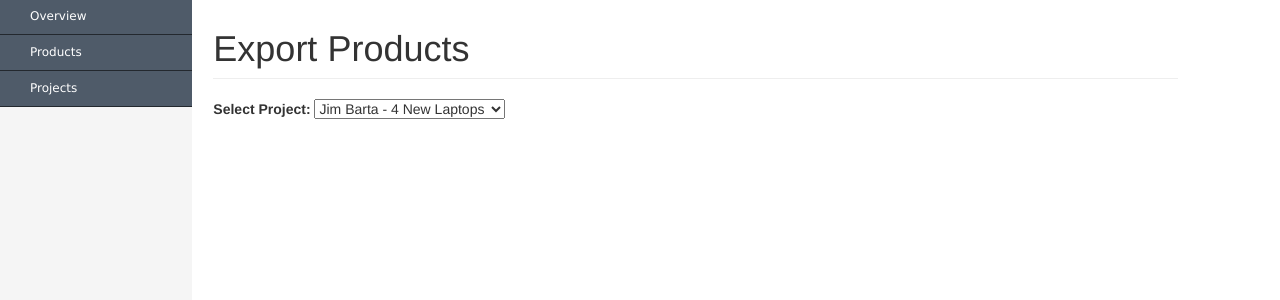
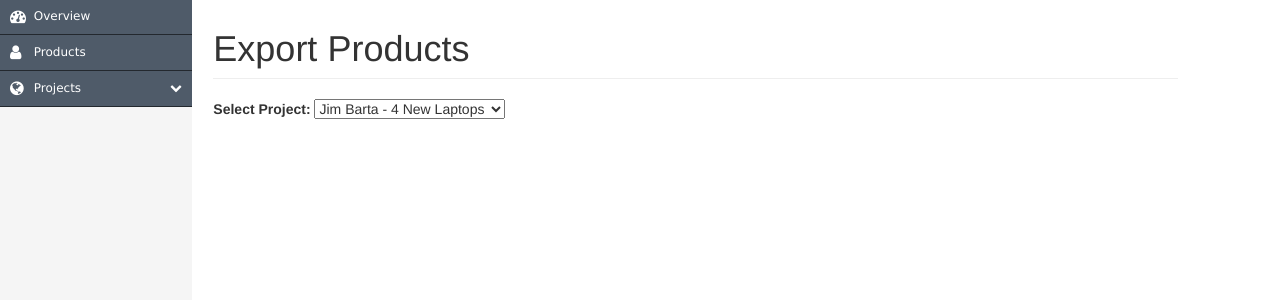
Before and after one commit to mjsorribas/track-that, a PHP site: page /exportproducts.php in a window 1280 px wide. Shown: the part 51-351 px from the top of the page. Run offline with PHP 8.4, Linux system fonts and the light colour scheme; the visitor is signed in with stand-in values (Sample User, id 1); some libraries are stand-ins or nearby versions.

Commit message:
Add FontAwesome css for icons

```diff
--- a/editproject.php
+++ b/editproject.php
@@ -13,6 +13,7 @@
     <link rel="stylesheet" href="css/sidebar.css">
     <link rel="stylesheet" href="css/editproject.css">
     <link rel="stylesheet" href="css/bootstrap-select.min.css" type="text/css">
+    <link href="//maxcdn.bootstrapcdn.com/font-awesome/4.2.0/css/font-awesome.min.css" rel="stylesheet" />
 </head>
 <body>
 	<?php
--- a/exportproducts.php
+++ b/exportproducts.php
@@ -11,7 +11,8 @@
     <title>Inventory System - Edit Project</title>
     <link rel="stylesheet" href="css/bootstrap.min.css">
     <link rel="stylesheet" href="css/sidebar.css">
-    <link rel="stylesheet" href="css/exportproducts.css"
+    <link rel="stylesheet" href="css/exportproducts.css">
+    <link href="//maxcdn.bootstrapcdn.com/font-awesome/4.2.0/css/font-awesome.min.css" rel="stylesheet" />
 </head>
 <body>
 	<?php require_once("template/navbar.php"); ?>
--- a/index.php
+++ b/index.php
@@ -12,6 +12,7 @@
         <link rel="stylesheet" href="css/bootstrap.min.css">
         <link rel="stylesheet" href="css/sidebar.css">
         <link rel="stylesheet" href="css/index.css">
+        <link href="//maxcdn.bootstrapcdn.com/font-awesome/4.2.0/css/font-awesome.min.css" rel="stylesheet" />
     </head>
     <body>
         <?php require_once("template/navbar.php"); ?>
--- a/products.php
+++ b/products.php
@@ -13,7 +13,7 @@
     <link rel="stylesheet" href="css/sidebar.css">
     <link rel="stylesheet" href="css/products.css">
     <link rel="stylesheet" href="css/bootstrap-select.min.css" type="text/css">
-
+    <link href="//maxcdn.bootstrapcdn.com/font-awesome/4.2.0/css/font-awesome.min.css" rel="stylesheet" />
 </head>
 <body>
 	<?php
--- a/projects.php
+++ b/projects.php
@@ -24,6 +24,7 @@
     <link rel="stylesheet" href="css/bootstrap.min.css">
     <link rel="stylesheet" href="css/sidebar.css">
     <link rel="stylesheet" href="css/projects.css">
+    <link href="//maxcdn.bootstrapcdn.com/font-awesome/4.2.0/css/font-awesome.min.css" rel="stylesheet" />
 </head>
 <body>
 	<?php
```
